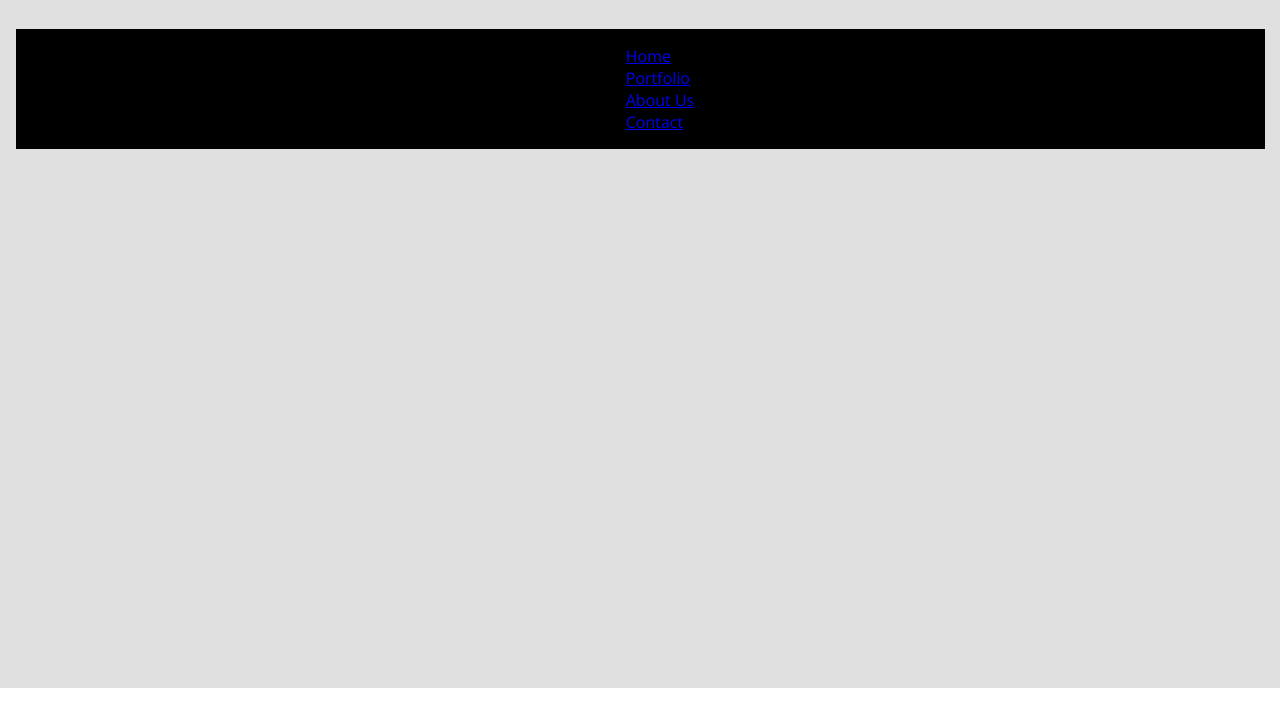
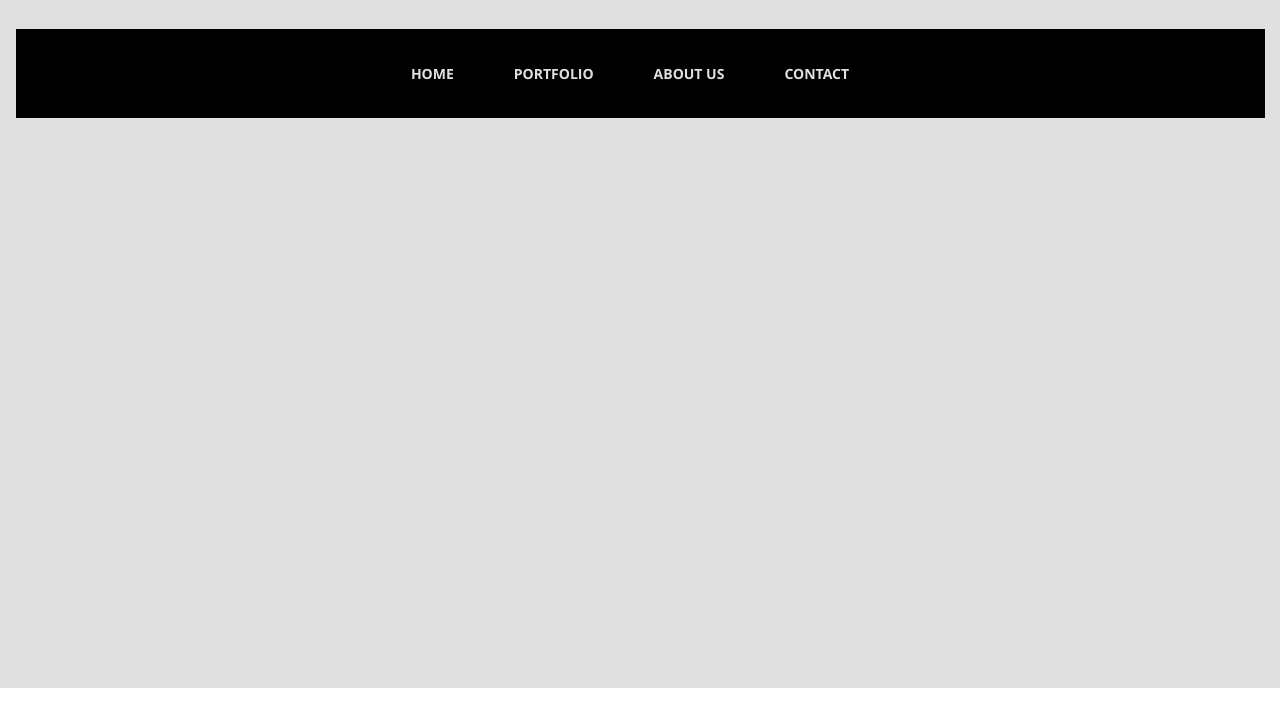
Before and after one commit to HoneyHunter/My-first-practise-of-HTML-and-CSS-landing., a plain HTML site: page index.html in a window 1280 px wide. Drawn offline with nearby package versions, Linux system fonts and the light colour scheme.

Commit message:
A.3.13: Header and main menu are done

```diff
--- a/css/style.css
+++ b/css/style.css
@@ -64,7 +64,7 @@ body {
 ========================= */
 .container-top {
     padding-top: 29px;
-    height: 688px;
+    height: 688px; /* TODO Не забыть про высоту контейнера*/
     background-color: #e0e0e0;
 }
 .header-top {
@@ -77,12 +77,36 @@ body {
 }
 .header-top__menu {
     display: flex;
+    align-items: stretch;
+}
+
+.header-top-menu__list {
+    display: flex;
+    align-items: stretch;
     flex-wrap: wrap;
     list-style: none;
+    padding: 0;
+    margin: 0;
+    margin-left: -20px;
 }
-.header-top__menu-list {
+
+.menu__item {
+    display: flex;
+    justify-content: center;
+    min-height: inherit; /* ?Должно быть 89px.*/
 }
-.menu__item {
+
+.menu__item:hover{
+    background-color: #ff3f40;
 }
+
 .header-top-menu__link {
+    display: flex;
+    align-items: center;
+    font-size: 14px;
+    font-weight: 700;
+    padding: 0 30px;
+    color: #e0e0e0;
+    text-decoration: none;
+    text-transform: uppercase;
 }
--- a/index.html
+++ b/index.html
@@ -14,7 +14,7 @@
     <div class="container-top">
         <header class="header-top">
             <nav class="header-top__menu">
-                    <ul class="header-top__menu-list">
+                <ul class="header-top-menu__list">
                     <li class="menu__item">
                         <a href="#" class="header-top-menu__link">Home</a>
                     </li>
```
Lines whose indentation alone changed are shown as unchanged.
